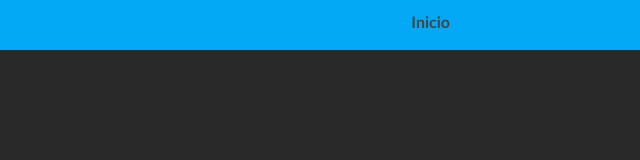
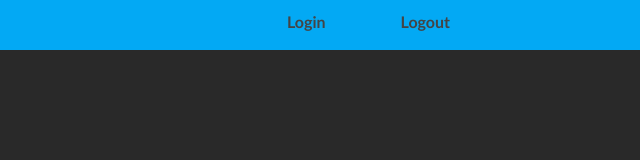
Before and after one commit to Omar60/idev, a plain HTML site: page index.html in a window 1280 px wide. Shown: the full height of the page, 640-1280 px from the left. Drawn offline with Linux system fonts and the light colour scheme.

Commit message:
Update index.html

```diff
--- a/index.html
+++ b/index.html
@@ -13,7 +13,8 @@
         <img src="logo.png" alt="" />
         <nav>
           <ul>
-            <li><a href="#">Inicio</a></li>
+            <li><a href="#">Login</a></li>
+            <li><a href="#">Logout</a></li>
           </ul>
         </nav>
       </div>
```
